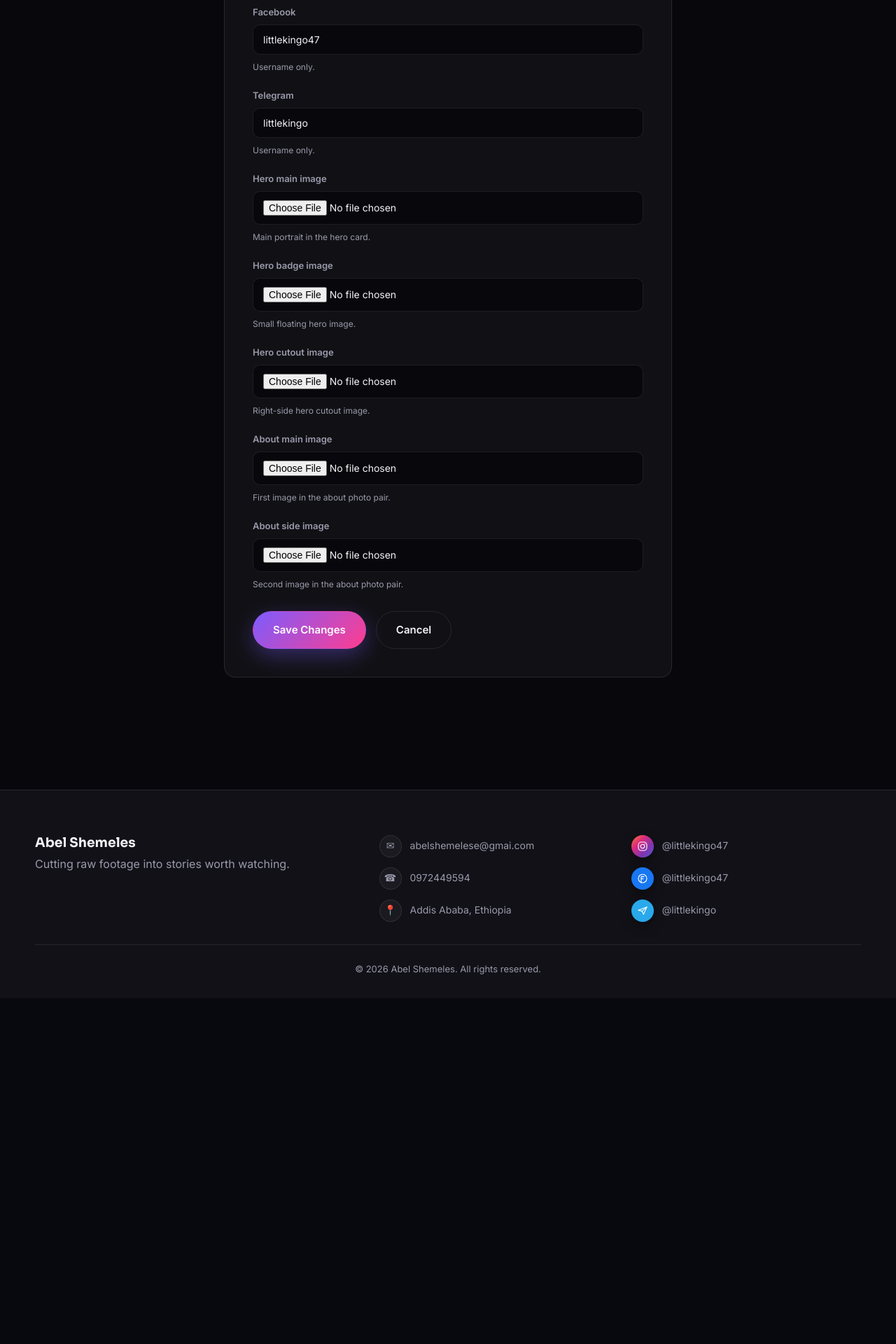
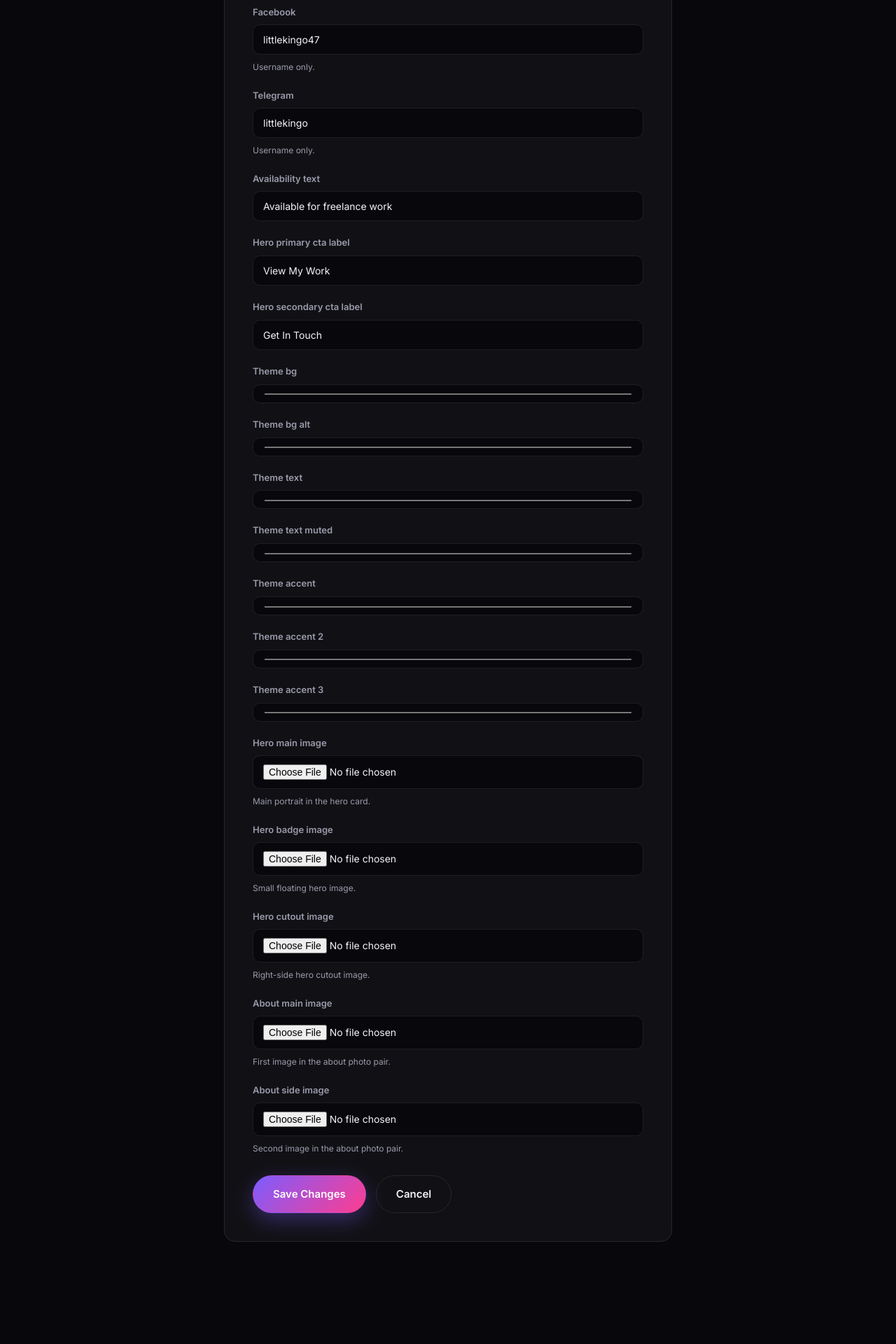
Before and after one commit to abenih/abel-video-editor-portfolio, a Django app: page /manage/profile/ in a window 1280 px wide. Shown: the part 1626-3546 px from the top of the page at 70% size. Before the commit the page ends 3018 px from the top, so only its background shows below. Run offline with Django 5.2, Linux system fonts and the light colour scheme; a user stored in the database is signed in; data comes from the database, SQL or seed files in the repository; some libraries are stand-ins or nearby versions.

Commit message:
Add editable site theme and hero copy controls

```diff
--- a/portfolio/forms.py
+++ b/portfolio/forms.py
@@ -51,6 +51,9 @@ class SiteProfileForm(StyledFormMixin, forms.ModelForm):
         fields = [
             'name', 'alias', 'title', 'tagline', 'bio', 'highlight', 'since',
             'location', 'phone', 'email', 'instagram', 'facebook', 'telegram',
+            'availability_text', 'hero_primary_cta_label', 'hero_secondary_cta_label',
+            'theme_bg', 'theme_bg_alt', 'theme_text', 'theme_text_muted',
+            'theme_accent', 'theme_accent_2', 'theme_accent_3',
             'hero_main_image', 'hero_badge_image', 'hero_cutout_image',
             'about_main_image', 'about_side_image',
         ]
@@ -60,6 +63,16 @@ class SiteProfileForm(StyledFormMixin, forms.ModelForm):
             'instagram': forms.TextInput(attrs={'placeholder': 'username (no @)'}),
             'facebook': forms.TextInput(attrs={'placeholder': 'username (no @)'}),
             'telegram': forms.TextInput(attrs={'placeholder': 'username (no @)'}),
+            'availability_text': forms.TextInput(attrs={'placeholder': 'Available for freelance work'}),
+            'hero_primary_cta_label': forms.TextInput(attrs={'placeholder': 'View My Work'}),
+            'hero_secondary_cta_label': forms.TextInput(attrs={'placeholder': 'Get In Touch'}),
+            'theme_bg': forms.TextInput(attrs={'type': 'color'}),
+            'theme_bg_alt': forms.TextInput(attrs={'type': 'color'}),
+            'theme_text': forms.TextInput(attrs={'type': 'color'}),
+            'theme_text_muted': forms.TextInput(attrs={'type': 'color'}),
+            'theme_accent': forms.TextInput(attrs={'type': 'color'}),
+            'theme_accent_2': forms.TextInput(attrs={'type': 'color'}),
+            'theme_accent_3': forms.TextInput(attrs={'type': 'color'}),
         }
 
     def __init__(self, *args, **kwargs):
--- a/portfolio/models.py
+++ b/portfolio/models.py
@@ -1,7 +1,7 @@
 import re
 
 from django.core.exceptions import ValidationError
-from django.core.validators import FileExtensionValidator
+from django.core.validators import FileExtensionValidator, RegexValidator
 from django.db import models
 from django.urls import reverse
 
@@ -15,6 +15,7 @@ YOUTUBE_PATTERNS = [
     r'youtube\.com/shorts/([A-Za-z0-9_-]{6,})',
 ]
 VIMEO_PATTERN = r'vimeo\.com/(?:video/)?(\d+)'
+HEX_COLOR_PATTERN = r'^#(?:[0-9A-Fa-f]{3}|[0-9A-Fa-f]{6})$'
 
 
 def extract_youtube_id(url):
@@ -159,6 +160,16 @@ class SiteProfile(models.Model):
     instagram = models.CharField(max_length=100, blank=True, help_text='Username only, without @.')
     facebook = models.CharField(max_length=100, blank=True, help_text='Username only.')
     telegram = models.CharField(max_length=100, blank=True, help_text='Username only.')
+    availability_text = models.CharField(max_length=120, default='Available for freelance work')
+    hero_primary_cta_label = models.CharField(max_length=50, default='View My Work')
+    hero_secondary_cta_label = models.CharField(max_length=50, default='Get In Touch')
+    theme_bg = models.CharField(max_length=7, default='#08080c', validators=[RegexValidator(HEX_COLOR_PATTERN)])
+    theme_bg_alt = models.CharField(max_length=7, default='#111117', validators=[RegexValidator(HEX_COLOR_PATTERN)])
+    theme_text = models.CharField(max_length=7, default='#f3f3f7', validators=[RegexValidator(HEX_COLOR_PATTERN)])
+    theme_text_muted = models.CharField(max_length=7, default='#9a9aac', validators=[RegexValidator(HEX_COLOR_PATTERN)])
+    theme_accent = models.CharField(max_length=7, default='#7c5cff', validators=[RegexValidator(HEX_COLOR_PATTERN)])
+    theme_accent_2 = models.CharField(max_length=7, default='#ff3d8f', validators=[RegexValidator(HEX_COLOR_PATTERN)])
+    theme_accent_3 = models.CharField(max_length=7, default='#00e5c7', validators=[RegexValidator(HEX_COLOR_PATTERN)])
     hero_main_image = models.ImageField(
         upload_to='profile/', blank=True, null=True,
         validators=[FileExtensionValidator(IMAGE_EXTENSIONS)],
--- a/portfolio/templates/portfolio/base.html
+++ b/portfolio/templates/portfolio/base.html
@@ -9,6 +9,17 @@
 <link rel="preconnect" href="https://fonts.gstatic.com" crossorigin>
 <link href="https://fonts.googleapis.com/css2?family=Sora:wght@400;600;700;800&family=Inter:wght@400;500;600&display=swap" rel="stylesheet">
 <link rel="stylesheet" href="{% static 'portfolio/css/style.css' %}">
+<style>
+  :root {
+    --bg: {{ profile.theme_bg }};
+    --bg-alt: {{ profile.theme_bg_alt }};
+    --text: {{ profile.theme_text }};
+    --text-muted: {{ profile.theme_text_muted }};
+    --accent: {{ profile.theme_accent }};
+    --accent-2: {{ profile.theme_accent_2 }};
+    --accent-3: {{ profile.theme_accent_3 }};
+  }
+</style>
 {% block extra_head %}{% endblock %}
 </head>
 <body>
```
Also changed, not shown: portfolio/admin.py (+7 -0 lines), portfolio/templates/portfolio/home.html (+4 -4 lines), portfolio/migrations/0005_siteprofile_availability_text_and_more.py (added).
